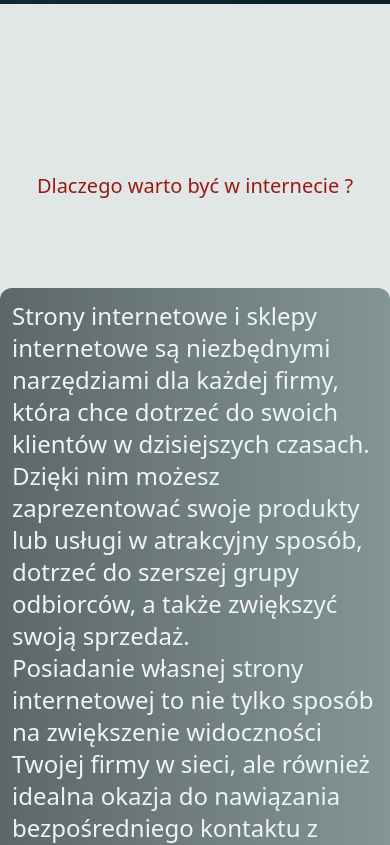
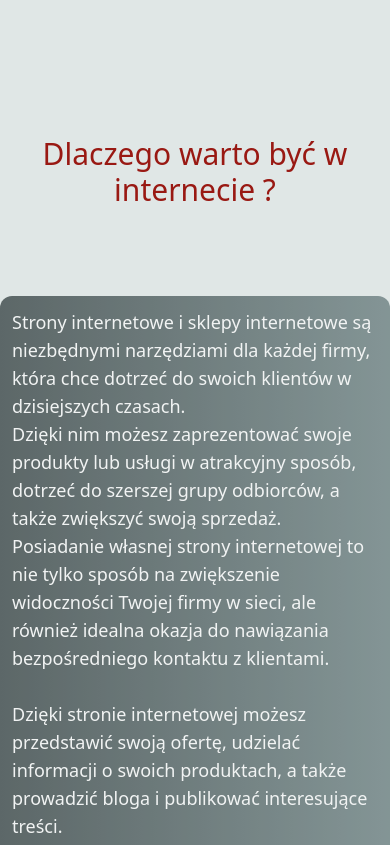
Before and after one commit to marcinbik/cv3, a Next.js app: page / in a window 390 px wide. Shown: the part 840-1685 px from the top of the page. Built offline with nearby package versions, Linux system fonts and the light colour scheme; a web font is replaced by a local one.

Commit message:
refactoring

```diff
--- a/components/HeroBaner.js
+++ b/components/HeroBaner.js
@@ -2,7 +2,7 @@ import Cta from './Cta'
 
 export default function HeroBaner(href) {
   return (
-    <div className=" flex-initial lg:w-[50vw] backdrop-blur-xl bg-black/30 container lg:place-items-end h-fit relative rounded-xl">
+    <div className=" flex-initial lg:w-[50vw] backdrop-blur-xl bg-black/30 container lg:place-items-end relative rounded-xl">
       <h1 className="z-10 font-display font-bold tracking-wide p-10 text-accent-100  text-3xl">
         Rozwiń skrzydła dla swojego biznesu z naszymi innowacyjnymi
         rozwiązaniami
--- a/components/Lead.js
+++ b/components/Lead.js
@@ -1,6 +1,6 @@
 export default function Lead({ id, text }) {
   return (
-    <div className="col-span-12 text-center text-accent-800 p-2 text-xl md:text-6xl mb-20 ">
+    <div className="col-span-12 text-center text-accent-800 p-2 text-3xl md:text-6xl mb-20 ">
       <h3 id={id}>{text}</h3>
     </div>
   )
--- a/pages/index.js
+++ b/pages/index.js
@@ -28,7 +28,7 @@ export default function Home() {
     <>
       <Head />
       <div className="grid grid-cols-12  items-center gap-2  justify-center  ">
-        <div className=" h-screen bg-[url('/road.png')]  bg-cover col-span-12 overflow-hidden  relative z-0 ">
+        <div className=" h-fit md:h-screen bg-[url('/road.png')]  bg-cover col-span-12 overflow-hidden  relative z-0 ">
           <Navbar />
           <div className=" sm:h-0 overflow-hidden  col-span-12 md:h-28  "></div>
           <div className="flex items-center  place-content-center place-items-center justify-center">
@@ -41,7 +41,7 @@ export default function Home() {
       </div>
 
       <div className="md:grid container grid-cols-12 mx-auto  items-center gap-8  justify-center   text-primary-50  mb-48  ">
-        <div className="  justify-center items-center sm:col-span-12 md:col-span-8 text-2xl rounded-xl opacity-80  bg-gradient-to-r my-5 from-primary-700 to-primary-400 p-3 md:p-20 ">
+        <div className="  justify-center items-center sm:col-span-12 md:col-span-8 text-lg md:text-xl rounded-xl opacity-80  bg-gradient-to-r my-5 from-primary-700 to-primary-400 p-3 md:p-20 ">
           <p>
             Strony internetowe i sklepy internetowe są niezbędnymi narzędziami
             dla każdej firmy, która chce dotrzeć do swoich klientów w
```
